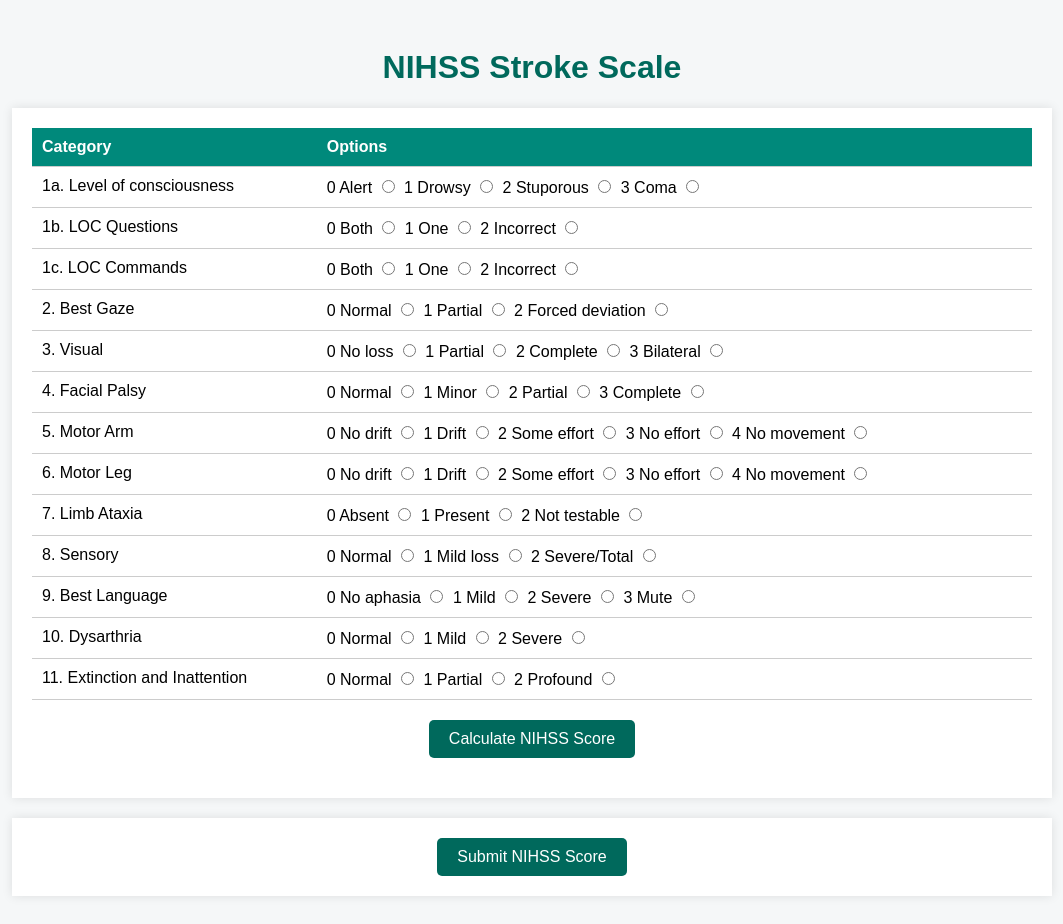
After one commit to henryagyare/MSU-RemoteDoctor, a Flask app: page /nhiss_score in a window 1280 px wide. The commit adds this page. Shown: the whole page, without its empty margins (108-1171 px from the left). Run offline with Flask 3, Linux system fonts and the light colour scheme.

Commit message:
updated with Nihss score

```diff
--- a/app.py
+++ b/app.py
@@ -13,13 +13,40 @@ app.config["UPLOAD_FOLDER"] = UPLOAD_FOLDER
 def home():
     return redirect(url_for("login"))
 
-@app.route("/login", methods=["POST", "GET"])
+#created a dummy 2d-dictionary of technician and neurologist login information. Data will be later from data base
+users = {
+        'HenryAsante' : {'password' : 'nurse1223', 'role': 'technician'},
+        'ChrisGadze' : {'password' : 'neuro2234', 'role' : 'neurologist'}
+        }
+
+@app.route("/login", methods=["GET", "POST"])
 def login():
     if request.method == "GET":
-        return render_template("login.html")
-    elif request.method == "POST":
-        return redirect(url_for("technician_dashboard"))
-        pass # verify user data and proceded
+        return render_template("login.html")  # show form on GET
+
+    if request.method == 'POST':
+        username = request.form.get('username')
+        password = request.form.get('password')
+        role = request.form.get('role').lower()  # normalize role
+
+        # Dummy users dictionary for demonstration. Users credentials will be later sourced from the database
+        users = {
+            'HenryAsante': {'password': 'nurse1234', 'role': 'technician'},
+            'ChrisGadze': {'password': 'neuro2234', 'role': 'neurologist'}
+        }
+
+        user = users.get(username)
+
+
+        if user and user['password'] == password and user['role'] == role:
+            if role == 'technician':
+                return redirect(url_for('technician_dashboard'))
+            elif role == 'neurologist':
+                return redirect(url_for('neurologist_dashboard'))
+            else:
+                return "Role not recognized."
+        else:
+            return "Invalid Credentials or Role Mismatch!"
 
 
 @app.route('/technician_dashboard', methods=["POST", "GET"])
@@ -91,5 +118,9 @@ def search_patients():
     return f"You searched for {search_item}"
 
 
+@app.route('/nhiss_score')
+def nhiss_score():
+    return render_template('nhiss_score.html')
+
 if __name__ == "__main__":
     app.run(debug=True)
--- a/templates/login.html
+++ b/templates/login.html
@@ -58,7 +58,8 @@
 <body>
   <div class="login-container">
     <h2>Login</h2>
-    <form>
+
+    <form method = 'POST' action = '/login'>
       <div class="form-group">
         <label for="username">Username:</label>
         <input type="text" id="username" name="username" required>
@@ -67,6 +68,7 @@
         <label for="password">Password:</label>
         <input type="password" id="password" name="password" required>
       </div>
+
       <div class="form-group">
         <label for="role">Role:</label>
         <select id="role" name="role" required>
@@ -77,6 +79,7 @@
       </div>
       <button type="submit">Log In</button>
     </form>
+
   </div>
 </body>
 </html>
--- /dev/null
+++ b/templates/nhiss_score.html
@@ -0,0 +1,119 @@
+<!DOCTYPE html>
+<html lang="en">
+<head>
+  <meta charset="UTF-8">
+  <title>NIHSS Stroke Scale</title>
+  <style>
+    body {
+      font-family: Arial, sans-serif;
+      background-color: #f5f7f8;
+      padding: 20px;
+    }
+    h1 {
+      text-align: center;
+      color: #00695c;
+    }
+    form {
+      max-width: 1000px;
+      margin: 0 auto;
+      background: white;
+      padding: 20px;
+      box-shadow: 0 0 10px rgba(0,0,0,0.1);
+    }
+    table {
+      width: 100%;
+      border-collapse: collapse;
+    }
+    th, td {
+      padding: 10px;
+      text-align: left;
+      border-bottom: 1px solid #ccc;
+      vertical-align: top;
+    }
+    th {
+      background-color: #00897b;
+      color: white;
+    }
+    .score-options label {
+      display: inline-block;
+      margin-right: 15px;
+      padding: 5px 10px;
+      border-radius: 15px;
+      background-color: #e0f2f1;
+      cursor: pointer;
+    }
+    .score-options input[type="radio"] {
+      margin-right: 5px;
+    }
+    .score-0 { background-color: #e0f2f1; color: #00695c; }
+    .score-1 { background-color: #dcedc8; color: #558b2f; }
+    .score-2 { background-color: #fff9c4; color: #fbc02d; }
+    .score-3 { background-color: #ffe0b2; color: #f57c00; }
+    .score-4 { background-color: #ffcdd2; color: #d32f2f; }
+    .submit-btn {
+      margin-top: 20px;
+      text-align: center;
+    }
+    .submit-btn button {
+      background-color: #00695c;
+      color: white;
+      padding: 10px 20px;
+      border: none;
+      border-radius: 5px;
+      font-size: 16px;
+      cursor: pointer;
+    }
+  </style>
+</head>
+<body>
+  <h1>NIHSS Stroke Scale</h1>
+  <form id="nihssForm">
+    <table>
+      <thead>
+        <tr>
+          <th>Category</th>
+          <th>Options</th>
+        </tr>
+      </thead>
+      <tbody>
+        <tr><td>1a. Level of consciousness</td><td class="score-options">0 Alert <input type="radio" name="loc" value="0"> 1 Drowsy <input type="radio" name="loc" value="1"> 2 Stuporous <input type="radio" name="loc" value="2"> 3 Coma <input type="radio" name="loc" value="3"></td></tr>
+        <tr><td>1b. LOC Questions</td><td class="score-options">0 Both <input type="radio" name="loc_q" value="0"> 1 One <input type="radio" name="loc_q" value="1"> 2 Incorrect <input type="radio" name="loc_q" value="2"></td></tr>
+        <tr><td>1c. LOC Commands</td><td class="score-options">0 Both <input type="radio" name="loc_cmd" value="0"> 1 One <input type="radio" name="loc_cmd" value="1"> 2 Incorrect <input type="radio" name="loc_cmd" value="2"></td></tr>
+        <tr><td>2. Best Gaze</td><td class="score-options">0 Normal <input type="radio" name="gaze" value="0"> 1 Partial <input type="radio" name="gaze" value="1"> 2 Forced deviation <input type="radio" name="gaze" value="2"></td></tr>
+        <tr><td>3. Visual</td><td class="score-options">0 No loss <input type="radio" name="visual" value="0"> 1 Partial <input type="radio" name="visual" value="1"> 2 Complete <input type="radio" name="visual" value="2"> 3 Bilateral <input type="radio" name="visual" value="3"></td></tr>
+        <tr><td>4. Facial Palsy</td><td class="score-options">0 Normal <input type="radio" name="facial" value="0"> 1 Minor <input type="radio" name="facial" value="1"> 2 Partial <input type="radio" name="facial" value="2"> 3 Complete <input type="radio" name="facial" value="3"></td></tr>
+        <tr><td>5. Motor Arm</td><td class="score-options">0 No drift <input type="radio" name="arm" value="0"> 1 Drift <input type="radio" name="arm" value="1"> 2 Some effort <input type="radio" name="arm" value="2"> 3 No effort <input type="radio" name="arm" value="3"> 4 No movement <input type="radio" name="arm" value="4"></td></tr>
+        <tr><td>6. Motor Leg</td><td class="score-options">0 No drift <input type="radio" name="leg" value="0"> 1 Drift <input type="radio" name="leg" value="1"> 2 Some effort <input type="radio" name="leg" value="2"> 3 No effort <input type="radio" name="leg" value="3"> 4 No movement <input type="radio" name="leg" value="4"></td></tr>
+        <tr><td>7. Limb Ataxia</td><td class="score-options">0 Absent <input type="radio" name="ataxia" value="0"> 1 Present <input type="radio" name="ataxia" value="1"> 2 Not testable <input type="radio" name="ataxia" value="2"></td></tr>
+        <tr><td>8. Sensory</td><td class="score-options">0 Normal <input type="radio" name="sensory" value="0"> 1 Mild loss <input type="radio" name="sensory" value="1"> 2 Severe/Total <input type="radio" name="sensory" value="2"></td></tr>
+        <tr><td>9. Best Language</td><td class="score-options">0 No aphasia <input type="radio" name="language" value="0"> 1 Mild <input type="radio" name="language" value="1"> 2 Severe <input type="radio" name="language" value="2"> 3 Mute <input type="radio" name="language" value="3"></td></tr>
+        <tr><td>10. Dysarthria</td><td class="score-options">0 Normal <input type="radio" name="dysarthria" value="0"> 1 Mild <input type="radio" name="dysarthria" value="1"> 2 Severe <input type="radio" name="dysarthria" value="2"></td></tr>
+        <tr><td>11. Extinction and Inattention</td><td class="score-options">0 Normal <input type="radio" name="inattention" value="0"> 1 Partial <input type="radio" name="inattention" value="1"> 2 Profound <input type="radio" name="inattention" value="2"></td></tr>
+      </tbody>
+    </table>
+    <div class="submit-btn">
+      <button type="button" onclick="calculateScore()">Calculate NIHSS Score</button>
+    </div>
+    <h2 id="scoreOutput" style="text-align:center; color:#00695c;"></h2>
+  </form>
+
+  <script>
+    function calculateScore() {
+      const form = document.getElementById('nihssForm');
+      const formData = new FormData(form);
+      let total = 0;
+      for (let [key, value] of formData.entries()) {
+        total += parseInt(value);
+      }
+      document.getElementById('scoreOutput').innerText = "Total NIHSS Score: " + total;
+    }
+  </script>
+
+<div class="submit-btn">
+    <form action = '/patient_data_entry' method = 'GET'>
+        <button type="submit"> Submit NIHSS Score</button>
+    </form>
+</div>
+
+</body>
+</html>
```
Also changed, not shown: templates/patient_data_entry.html (+7 -0 lines), static/uploads/Screenshot_2025-04-23_6.28.18_PM.png (added).
